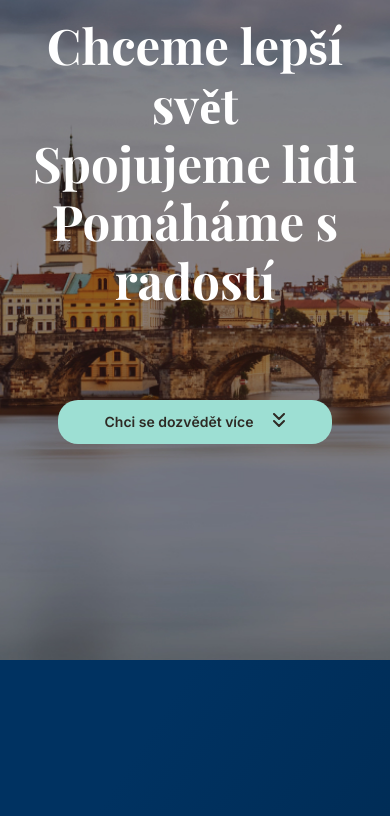
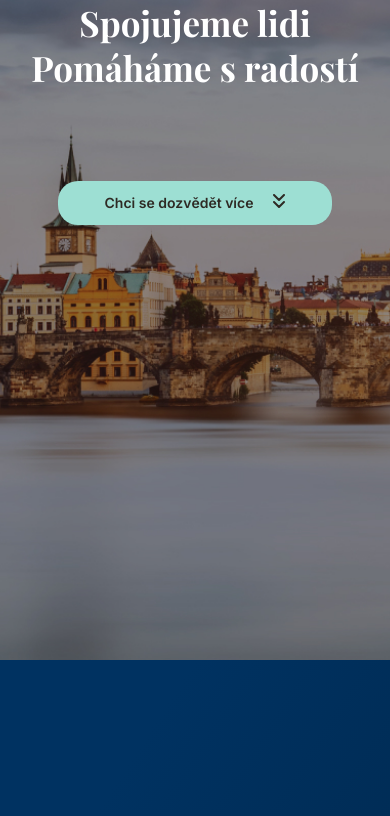
Before and after one commit to adrianacejka/rotary, a plain HTML site: page index.html in a window 390 px wide. Shown: the part 275-1091 px from the top of the page. Drawn offline with nearby package versions, Linux system fonts and the light colour scheme.

Commit message:
hero-wrapper padding-top set to relative unit

```diff
--- a/styles.css
+++ b/styles.css
@@ -212,6 +212,7 @@ h1 {
     text-align: center;
     display: block;
     margin: auto;
+    transition: 0.5s ease;
 }
 
 .cta-button img {
@@ -567,6 +568,10 @@ footer {
 
     }
 
+    .hero-wrapper {
+        padding-top: 20%;
+    }
+
     .cards-container,
     .cards-container__flex {
         display: block;
@@ -666,6 +671,11 @@ footer {
     .follow-fb {
         display: none;
     }
+
+    h1 {
+        font-size: 3.5em;
+        line-height: 130%;
+    }
 }
 
 @media (max-width: 400px) {
```
